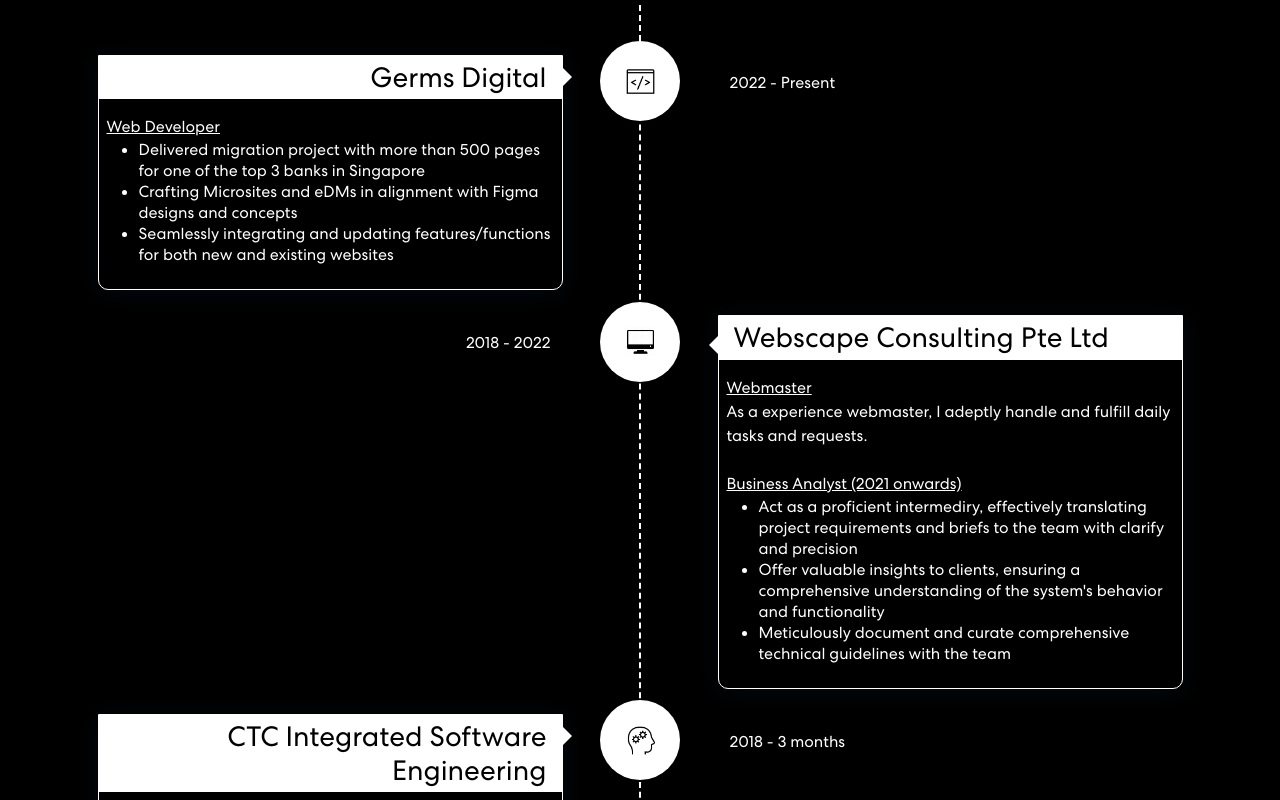
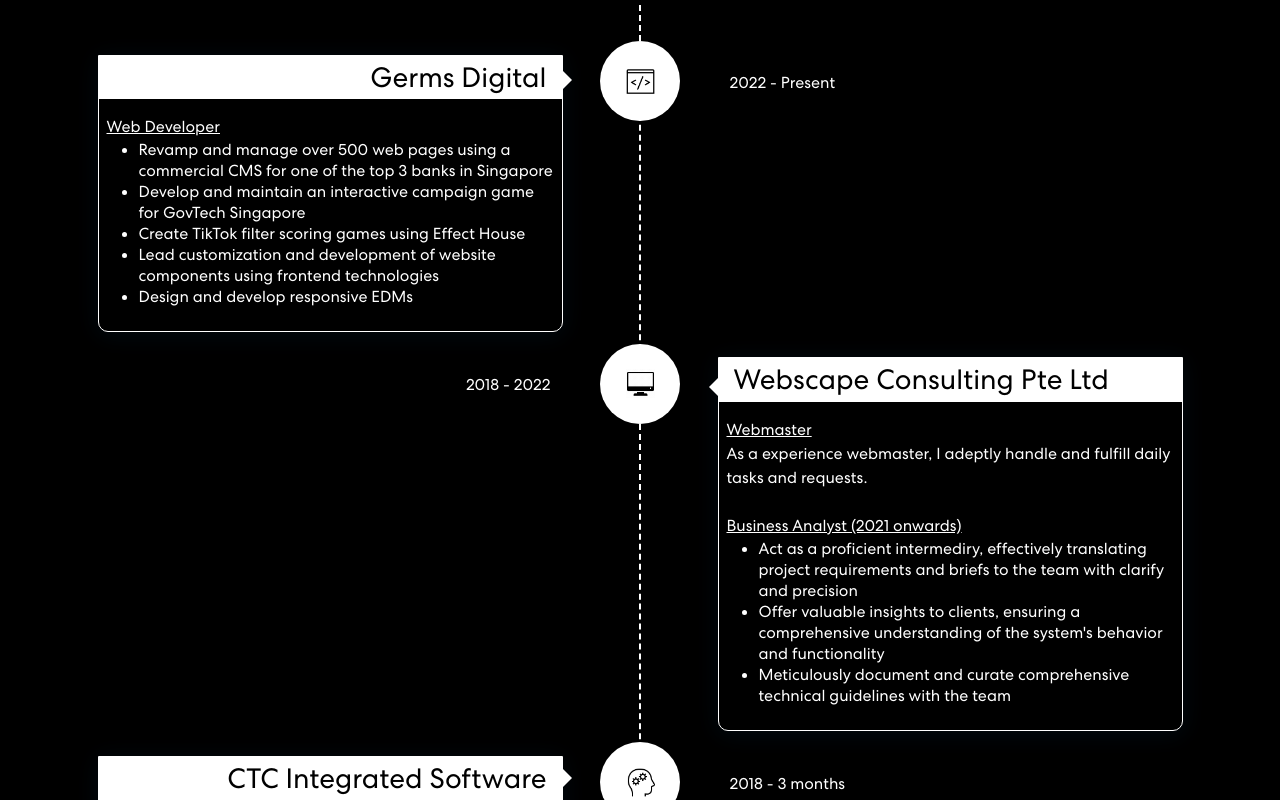
Before and after one commit to pung-official/react-portfolio, a React (Create React App) app: page / in a window 1280 px wide. Shown: the part 1520-2320 px from the top of the page. Built offline with nearby package versions, Linux system fonts and the light colour scheme.

Commit message:
Update Experience.js

```diff
--- a/src/components/Experience.js
+++ b/src/components/Experience.js
@@ -24,9 +24,11 @@
               <div className="p-2">
                 <u>Web Developer</u><br/>
                 <ul>
-                  <li>Delivered migration project with more than 500 pages for one of the top 3 banks in Singapore</li>
-                  <li>Crafting Microsites and eDMs in alignment with Figma designs and concepts</li>
-                  <li>Seamlessly integrating and updating features/functions for both new and existing websites</li>
+                  <li>Revamp and manage over 500 web pages using a commercial CMS for one of the top 3 banks in Singapore</li>
+                  <li>Develop and maintain an interactive campaign game for GovTech Singapore</li>
+                  <li>Create TikTok filter scoring games using Effect House</li>
+                  <li>Lead customization and development of website components using frontend technologies</li>
+                  <li>Design and develop responsive EDMs</li>
                 </ul>
               </div>
             </div>
```
